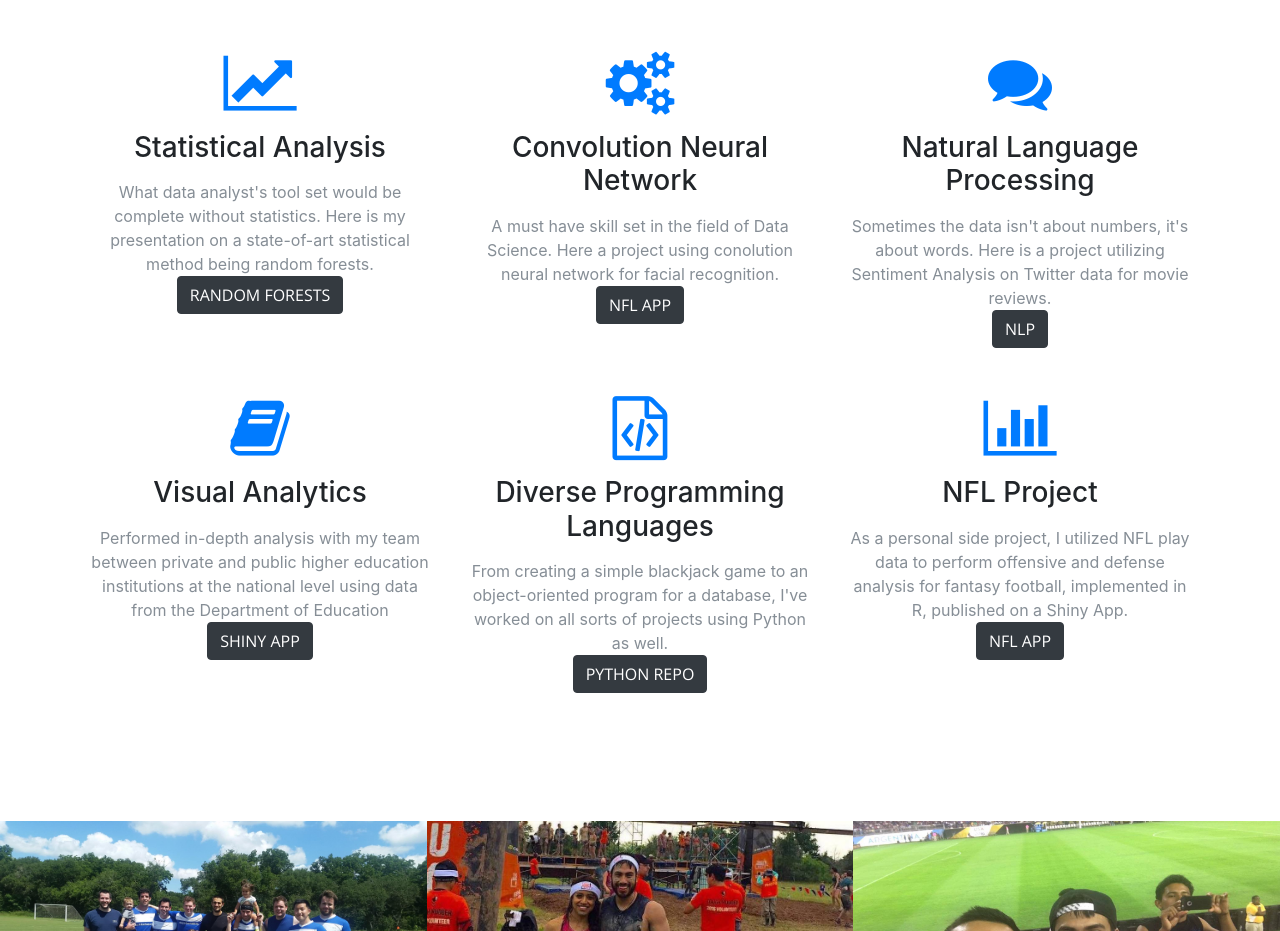
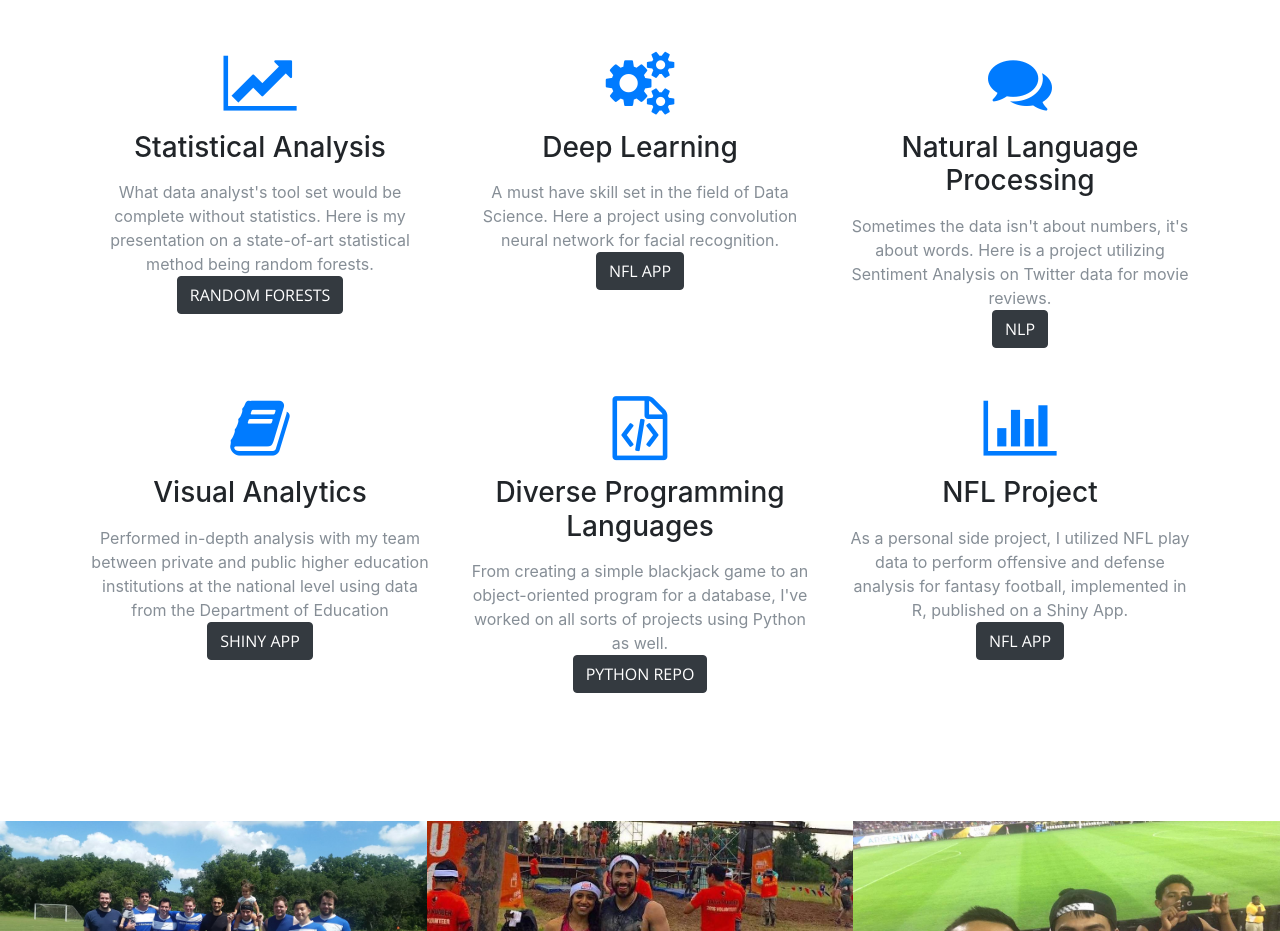
Before and after one commit to jcgonzalez14/jcgonzalez14.github.io, a website with bundled scripts: page index.html in a window 1280 px wide. Shown: the part 1714-2645 px from the top of the page. Built offline with nearby package versions, Linux system fonts and the light colour scheme.

Commit message:
Update Code

```diff
--- a/index.html
+++ b/index.html
@@ -119,8 +119,8 @@
           <div class="col-lg-4 col-md-6 text-center">
               <div class="service-box mt-5 mx-auto">
                 <i class="fa fa-4x fa fa-cogs text-primary mb-3 sr-icons"></i>
-                <h3 class="mb-3">Convolution Neural Network</h3>
-                <p class="text-muted mb-0">A must have skill set in the field of Data Science. Here a project using conolution neural network for facial recognition.</p>
+                <h3 class="mb-3">Deep Learning</h3>
+                <p class="text-muted mb-0">A must have skill set in the field of Data Science. Here a project using convolution neural network for facial recognition.</p>
                 <a class="btn btn-dark btn-xl sr-button" href="https://jgonzalez14.shinyapps.io/nflproject/" target="_blank">NFL App</a>
               </div>
           </div>
```
Also changed, not shown: certificates.html (+2 -2 lines).
